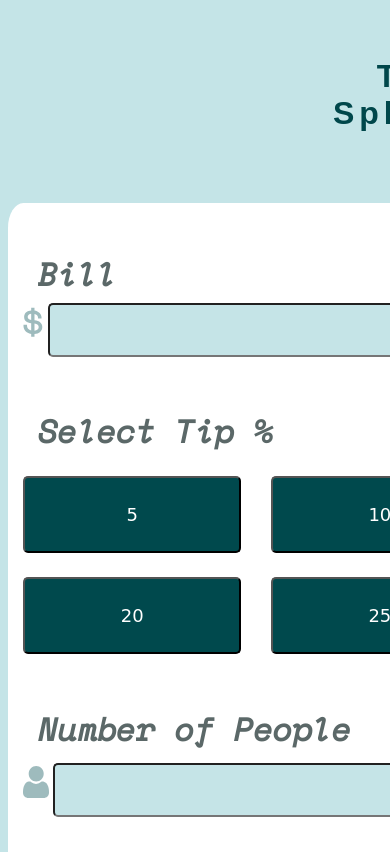
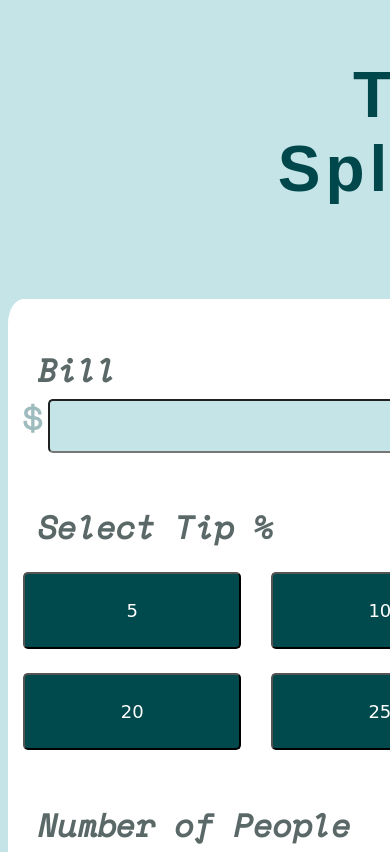
Before and after one commit to nitish2101/Tip-Calculator, a plain HTML site: page index.html in a window 390 px wide. Shown: the top 852 px of the page. Drawn offline with nearby package versions, Linux system fonts and the light colour scheme; a web font is replaced by a local one.

Commit message:
Title Fix

```diff
--- a/styles.css
+++ b/styles.css
@@ -276,4 +276,7 @@ body {
     font-size: 2rem;
     width: 10rem;
   }
+  .title {
+    font-size: 4rem;
+  }
 }
```
